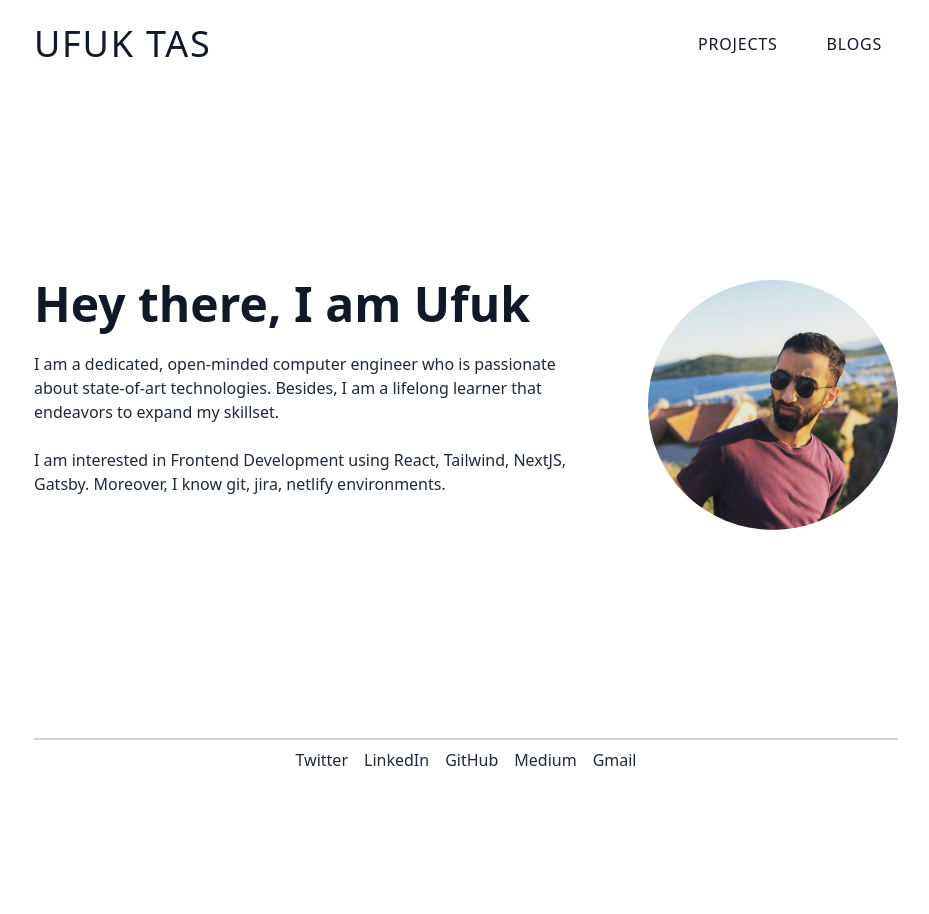
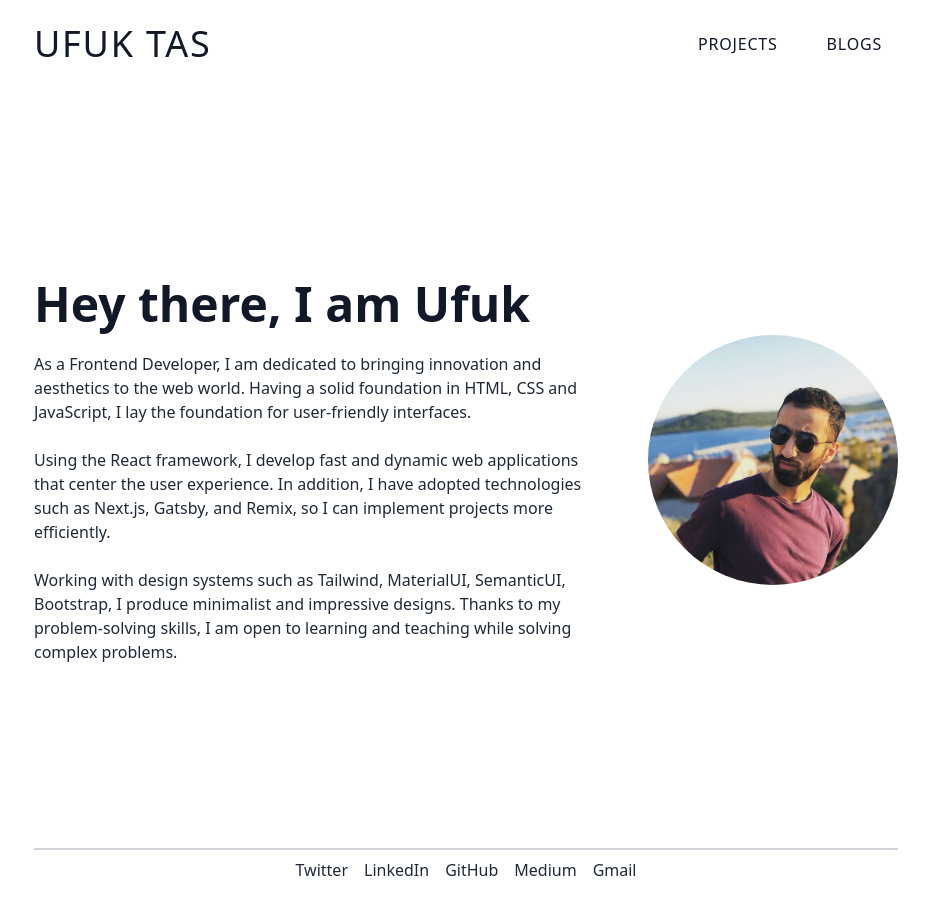
Before and after one commit to uufukttas/NEXTPortfolio, a Next.js app: page / in a window 1280 px wide. Shown: the whole page, without its empty margins (174-1103 px from the left). Before the commit the page ends 804 px from the top, so only its background shows below. Built offline with nearby package versions, Linux system fonts and the light colour scheme.

Commit message:
Updated Main Component & Changed About Paragraph

```diff
--- /dev/null
+++ b/Components/Main.js
@@ -0,0 +1,45 @@
+import React from "react"
+import Image from "next/image"
+import profile from "../public/profile.jpeg"
+
+const Main = () => {
+    return (
+        <main className="max-w-4xl mx-auto antialiased py-16 lg:py-36">
+            <div className="container px-4 mx-auto">
+                <div className="lg:space-x-5 lg:flex lg:flex-row item-center lg:-mx-4 flex flex-col-reverse text-center lg:text-left">
+                    <div className="lg:px-4 lg:mt-12 ">
+                        <h1 className="text-2xl font-bold text-gray-900 lg:text-5xl dark:text-white">
+                            Hey there, I am Ufuk
+                        </h1>
+                        <div className="mt-6 text-gray-800 dark:text-white">
+                            <p className="mb-4">
+                            As a Frontend Developer, I am dedicated to bringing innovation and aesthetics to the web world. Having a solid foundation in HTML, CSS and JavaScript, I lay the foundation for user-friendly interfaces.
+                            <br/>
+                            <br/>
+
+                            Using the React framework, I develop fast and dynamic web applications that center the user experience. In addition, I have adopted technologies such as Next.js, Gatsby, and Remix, so I can implement projects more efficiently.
+
+                            <br/>
+                            <br/>
+                            Working with design systems such as Tailwind, MaterialUI, SemanticUI, Bootstrap, I produce minimalist and impressive designs. Thanks to my problem-solving skills, I am open to learning and teaching while solving complex problems.                                <br />
+                            </p>
+                        </div>
+                    </div>
+                    <div className="flex flex-shrink-0 lg:mt-12 lg:px-4 mb-10 justify-center items-center">
+                        <Image
+                            src={profile}
+                            alt="Profile"
+                            priority={true}
+                            className="rounded-full"
+                            width={250}
+                            height={250}
+                            placeholder="blur"
+                        />
+                    </div>
+                </div>
+            </div>
+        </main>
+    )
+}
+
+export default Main;
--- a/pages/index.js
+++ b/pages/index.js
@@ -1,5 +1,5 @@
 import Head from 'next/head'
-import About from "../Components/About";
+import Main from "../Components/Main";
 
 export default function Home() {
   return (
@@ -14,7 +14,7 @@ export default function Home() {
         <meta name="viewport" content="width=device-width, initial-scale=1.0" />
       </Head>
 
-      <About />
+      <Main />
     </div>
   )
 }
```
